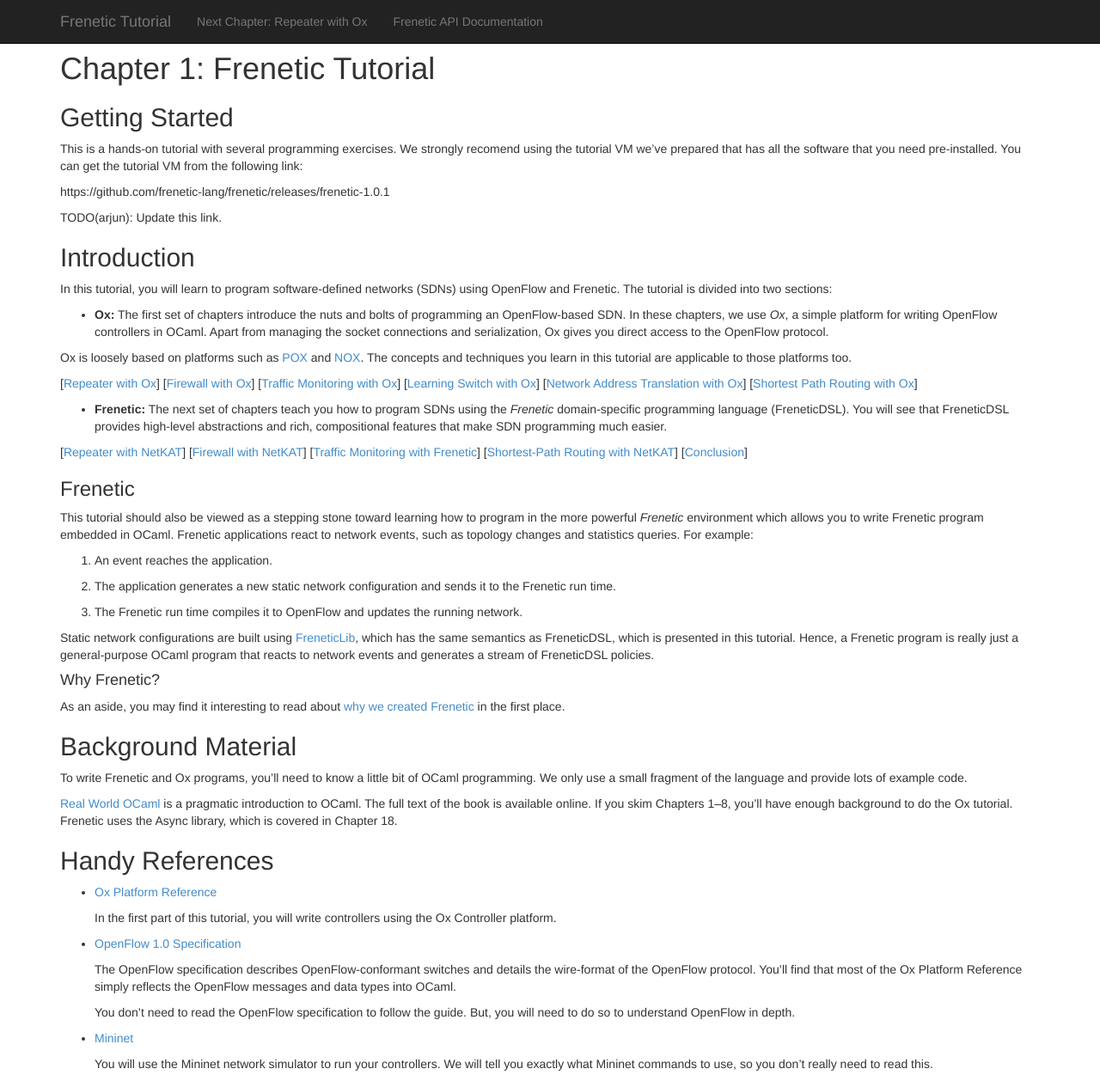
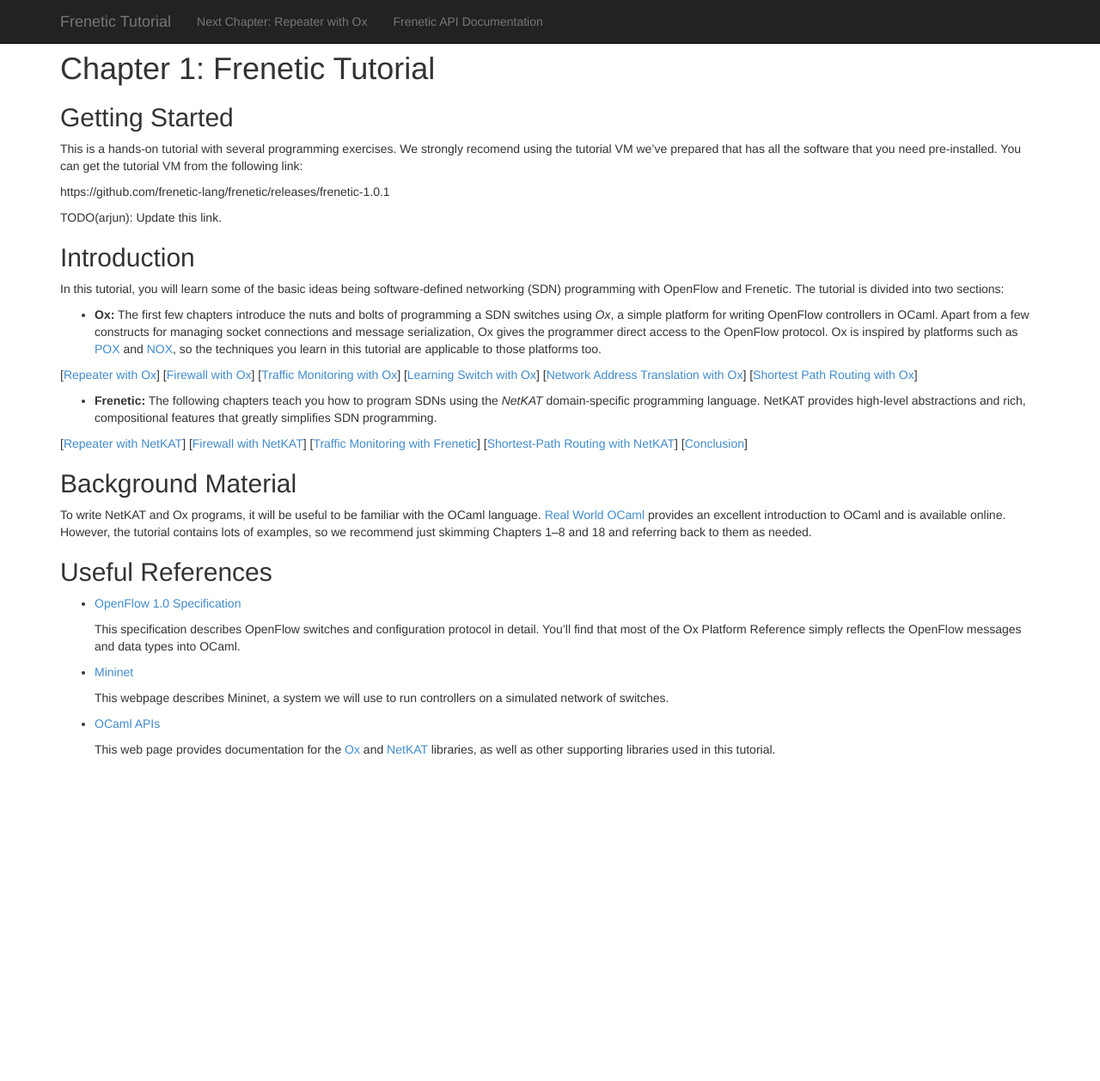
Before and after one commit to frenetic-lang/tutorials, a Jekyll site: the page built from Introduction/index.md, in a window 1280 px wide and 1258 px high. Shown: the whole window at 86% size. Built offline with Jekyll 4.4.1, drawn with Linux system fonts in a browser that asks for light colours; nearby versions of some CDN libraries.

Commit message:
Polish Introduction

```diff
--- a/Introduction/index.md
+++ b/Introduction/index.md
@@ -18,24 +18,23 @@
 Introduction
 ------------
 
-In this tutorial, you will learn to program software-defined networks (SDNs)
-using OpenFlow and Frenetic. The tutorial is
-divided into two sections:
+In this tutorial, you will learn some of the basic ideas being
+software-defined networking (SDN) programming with OpenFlow and
+Frenetic. The tutorial is divided into two sections:
 
-* **Ox:** The first set of chapters introduce the nuts and bolts of
-programming an OpenFlow-based SDN. In these chapters, we use *Ox*, a
-simple platform for writing OpenFlow controllers in OCaml. Apart from
-managing the socket connections and serialization, Ox gives you direct
-access to the OpenFlow protocol.
-
-Ox is loosely based on platforms such as
+* **Ox:** The first few chapters introduce the nuts and bolts of
+programming a SDN switches using *Ox*, a simple platform for writing
+OpenFlow controllers in OCaml. Apart from a few constructs for
+managing socket connections and message serialization, Ox gives the
+programmer direct access to the OpenFlow protocol. Ox is inspired by
+platforms such as
 [POX](https://openflow.stanford.edu/display/ONL/POX+Wiki) and
-[NOX](http://www.noxrepo.org/nox/about-nox/). The concepts and techniques
-you learn in this tutorial are applicable to those platforms too.
+[NOX](http://www.noxrepo.org/nox/about-nox/), so the techniques you
+learn in this tutorial are applicable to those platforms too.
 
 {% comment %}
-Outer paragraph disables markdown processing. Without it, each link is rendered
-as a separate paragraph.
+Outer paragraph disables markdown processing. Without it, each link is
+rendered as a separate paragraph.
 {% endcomment %}
 
 <p>
@@ -47,11 +46,10 @@
 {% endfor %}
 </p>
 
-* **Frenetic:** The next set of chapters teach you how to program SDNs
-  using the _Frenetic_ domain-specific programming language
-  (FreneticDSL). You will see that FreneticDSL provides high-level
-  abstractions and rich, compositional features that make SDN
-  programming much easier.
+* **Frenetic:** The following chapters teach you how to program SDNs
+  using the _NetKAT_ domain-specific programming language. NetKAT
+  provides high-level abstractions and rich, compositional features
+  that greatly simplifies SDN programming.
 
 <p>
 {% for item in site.data.toc %}
@@ -62,81 +60,35 @@
 {% endfor %}
 </p>
 
-### Frenetic
-
-This tutorial should also be viewed as a stepping stone toward
-learning how to program in the more powerful *Frenetic* environment
-which allows you to write Frenetic program embedded in OCaml.
-Frenetic applications react to network events, such as topology
-changes and statistics queries.  For example:
-
-1. An event reaches the application.
-
-1. The application generates a new static network configuration and
-   sends it to the Frenetic run time.
-
-1. The Frenetic run time compiles it to OpenFlow and updates the
-   running network.
-
-Static network configurations are built using
-[FreneticLib](http://frenetic-lang.github.io/frenetic/docs/NetCore_Types.html),
-which has the same semantics as FreneticDSL, which is presented in this tutorial.
-Hence, a Frenetic program is really just a general-purpose
-OCaml program that reacts to network events and generates a stream of
-FreneticDSL policies.
-
-#### Why Frenetic?
-
-As an aside, you may find it interesting to read about [why we created
-Frenetic](http://frenetic-lang.org/publications/overview-ieeecoms13.pdf) in the
-first place.
-
 Background Material
 -------------------
 
-To write Frenetic and Ox programs, you'll need to know a little bit of OCaml
-programming. We only use a small fragment of the language and provide lots
-of example code.
+To write NetKAT and Ox programs, it will be useful to be familiar with
+the OCaml language. [Real World OCaml] provides an excellent
+introduction to OCaml and is available online. However, the tutorial
+contains lots of examples, so we recommend just skimming Chapters 1--8
+and 18 and referring back to them as needed.
 
-[Real World OCaml] is a pragmatic introduction to OCaml. The full text of the
-book is available online. If you skim Chapters 1--8, you'll have enough
-background to do the Ox tutorial. Frenetic uses the Async library, which is
-covered in Chapter 18.
-
-Handy References
-----------------
-
-- [Ox Platform Reference](http://frenetic-lang.github.io/frenetic/docs/)
-
-  In the first part of this tutorial, you will write controllers using
-  the Ox Controller platform.
+Useful References
+-----------------
 
 - [OpenFlow 1.0 Specification](http://www.openflow.org/documents/openflow-spec-v1.0.0.pdf)
 
-  The OpenFlow specification describes OpenFlow-conformant switches
-  and details the wire-format of the OpenFlow protocol. You'll find that
-  most of the Ox Platform Reference simply reflects the OpenFlow messages
-  and data types into OCaml.
+  This specification describes OpenFlow switches and configuration
+  protocol in detail. You'll find that most of the Ox Platform
+  Reference simply reflects the OpenFlow messages and data types into
+  OCaml.
 
-  You don't need to read the OpenFlow specification to follow the
-  guide. But, you will need to do so to understand OpenFlow in depth.
+- [Mininet](http://mininet.org/)
 
-- [Mininet](http://mininet.org/walkthrough/)
+  This webpage describes Mininet, a system we will use to run
+  controllers on a simulated network of switches.
 
-  You will use the Mininet network simulator to run your
-  controllers. We will tell you exactly what Mininet commands to use,
-  so you don't really need to read this.
+- [OCaml APIs](http://frenetic-lang.github.io/api)
+
+  This web page provides documentation for the
+  [Ox](http://freneti-lang.github.io/api/ox) and
+  [NetKAT](http://frenetic-lang.github.io/api/frenetic) libraries, as
+  well as other supporting libraries used in this tutorial.
 
 [Real World OCaml]: https://realworldocaml.org
-
-[Action]: http://frenetic-lang.github.io/frenetic/docs/OpenFlow0x01.Action.html
-
-[PacketIn]: http://frenetic-lang.github.io/frenetic/docs/OpenFlow0x01.PacketIn.html
-
-[PacketOut]: http://frenetic-lang.github.io/frenetic/docs/OpenFlow0x01.PacketOut.html
-
-[OxPlatform]: http://frenetic-lang.github.io/frenetic/docs/Ox_Controller.OxPlatform.html
-
-[Match]: http://frenetic-lang.github.io/frenetic/docs/OpenFlow0x01.Match.html
-
-[Packet]: http://frenetic-lang.github.io/frenetic/docs/Packet.html
```
